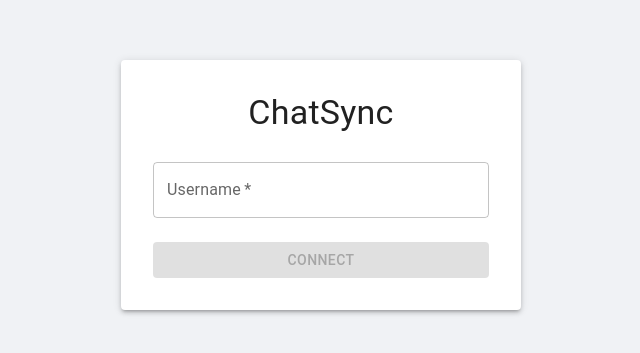
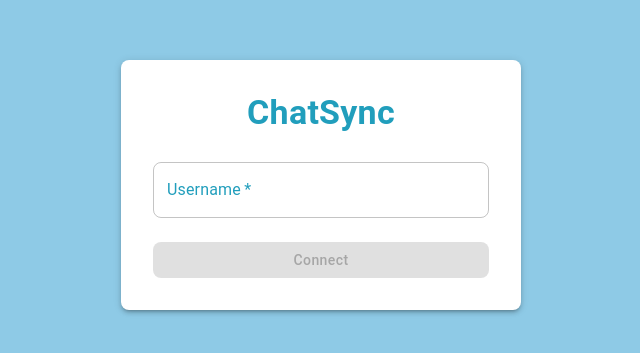
Before and after one commit to CpBruceMeena/Go-Chatsync, a React (Create React App) app in the folder frontend/: page / in a window 1280 px wide. Shown: the part 215-568 px from the top of the page, without its empty margins (319-959 px from the left). Built offline with nearby package versions, Linux system fonts and the light colour scheme.

Commit message:
style: implement new color palette - Add new theme with sky-blue, blue-green, prussian-blue, selective-yellow, and ut-orange colors - Update login screen with new color scheme - Improve component styling with consistent colors and hover states

```diff
--- a/frontend/src/App.js
+++ b/frontend/src/App.js
@@ -1,19 +1,9 @@
 import React from 'react';
-import { ThemeProvider, createTheme, CssBaseline } from '@mui/material';
+import { ThemeProvider, CssBaseline } from '@mui/material';
 import { WebSocketProvider, useWebSocket } from './contexts/WebSocketContext';
 import Login from './components/Login';
 import Chat from './components/Chat';
-
-const theme = createTheme({
-  palette: {
-    primary: {
-      main: '#1a73e8',
-    },
-    background: {
-      default: '#f0f2f5',
-    },
-  },
-});
+import theme from './theme';
 
 const AppContent = () => {
   const { isConnected } = useWebSocket();
--- a/frontend/src/components/Login.js
+++ b/frontend/src/components/Login.js
@@ -20,7 +20,7 @@ const Login = () => {
         display: 'flex',
         alignItems: 'center',
         justifyContent: 'center',
-        bgcolor: 'background.default'
+        backgroundColor: 'background.default'
       }}
     >
       <Paper
@@ -29,10 +29,19 @@ const Login = () => {
           p: 4,
           width: '100%',
           maxWidth: 400,
-          textAlign: 'center'
+          textAlign: 'center',
+          backgroundColor: 'background.paper'
         }}
       >
-        <Typography variant="h4" component="h1" gutterBottom>
+        <Typography
+          variant="h4"
+          component="h1"
+          gutterBottom
+          sx={{
+            color: 'primary.main',
+            fontWeight: 'bold'
+          }}
+        >
           ChatSync
         </Typography>
         <form onSubmit={handleSubmit}>
@@ -43,12 +52,25 @@ const Login = () => {
             onChange={(e) => setInputUsername(e.target.value)}
             margin="normal"
             required
+            sx={{
+              '& .MuiOutlinedInput-root': {
+                '&:hover fieldset': {
+                  borderColor: 'primary.main',
+                },
+              },
+            }}
           />
           <Button
             type="submit"
             variant="contained"
             fullWidth
-            sx={{ mt: 2 }}
+            sx={{
+              mt: 2,
+              backgroundColor: 'primary.main',
+              '&:hover': {
+                backgroundColor: 'primary.dark',
+              },
+            }}
             disabled={!inputUsername.trim() || isConnected}
           >
             {isConnected ? 'Connected' : 'Connect'}
--- /dev/null
+++ b/frontend/src/theme.js
@@ -0,0 +1,59 @@
+import { createTheme } from '@mui/material/styles';
+
+const theme = createTheme({
+  palette: {
+    primary: {
+      main: '#219EBC', // blue-green
+      light: '#8ECAE6', // sky-blue
+      dark: '#023047', // prussian-blue
+    },
+    secondary: {
+      main: '#FFB703', // selective-yellow
+      dark: '#FB8500', // ut-orange
+    },
+    background: {
+      default: '#8ECAE6', // sky-blue
+      paper: '#FFFFFF',
+    },
+    text: {
+      primary: '#023047', // prussian-blue
+      secondary: '#219EBC', // blue-green
+    },
+  },
+  components: {
+    MuiButton: {
+      styleOverrides: {
+        root: {
+          borderRadius: 8,
+          textTransform: 'none',
+        },
+        contained: {
+          '&:hover': {
+            backgroundColor: '#023047', // prussian-blue
+          },
+        },
+      },
+    },
+    MuiPaper: {
+      styleOverrides: {
+        root: {
+          borderRadius: 8,
+        },
+      },
+    },
+    MuiTextField: {
+      styleOverrides: {
+        root: {
+          '& .MuiOutlinedInput-root': {
+            borderRadius: 8,
+            '&:hover fieldset': {
+              borderColor: '#219EBC', // blue-green
+            },
+          },
+        },
+      },
+    },
+  },
+});
+
+export default theme;
```
